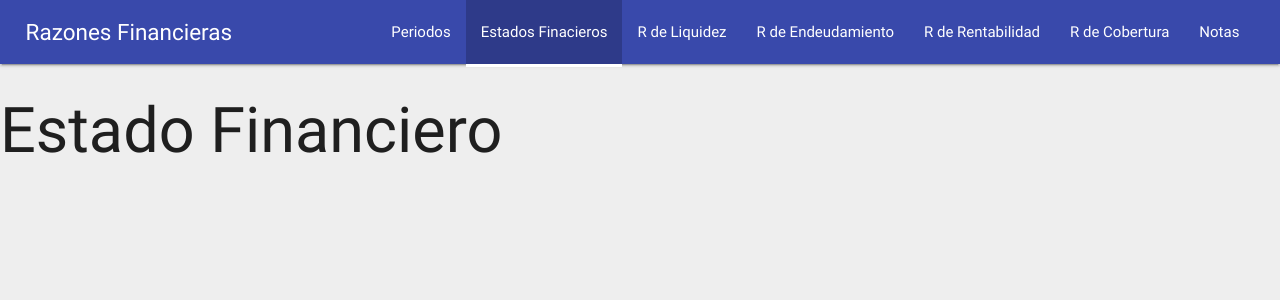
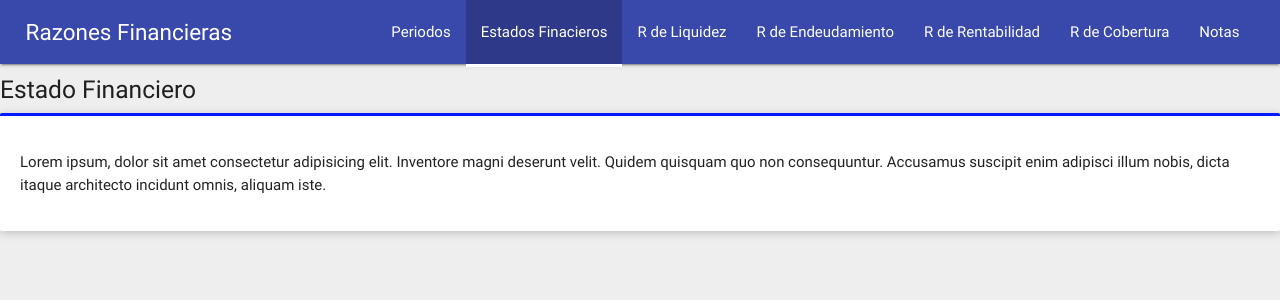
Before and after one commit to cesartoruo15/ProyectoRazonesFinancieras, an Angular app: page /estados-financieros in a window 1280 px wide. Shown: the top 300 px of the page. Built offline with nearby package versions, Linux system fonts and the light colour scheme; what angular2-materialize would draw is missing.

Commit message:
add box
nueva caja

```diff
--- a/src/app/Componentes/estado-financiero/estado-financiero.component.html
+++ b/src/app/Componentes/estado-financiero/estado-financiero.component.html
@@ -1 +1,4 @@
-<h1>Estado Financiero</h1>
+<h5>Estado Financiero</h5>
+<div id= "cajas">
+  <p>Lorem ipsum, dolor sit amet consectetur adipisicing elit. Inventore magni deserunt velit. Quidem quisquam quo non consequuntur. Accusamus suscipit enim adipisci illum nobis, dicta itaque architecto incidunt omnis, aliquam iste.</p>
+</div>
```
